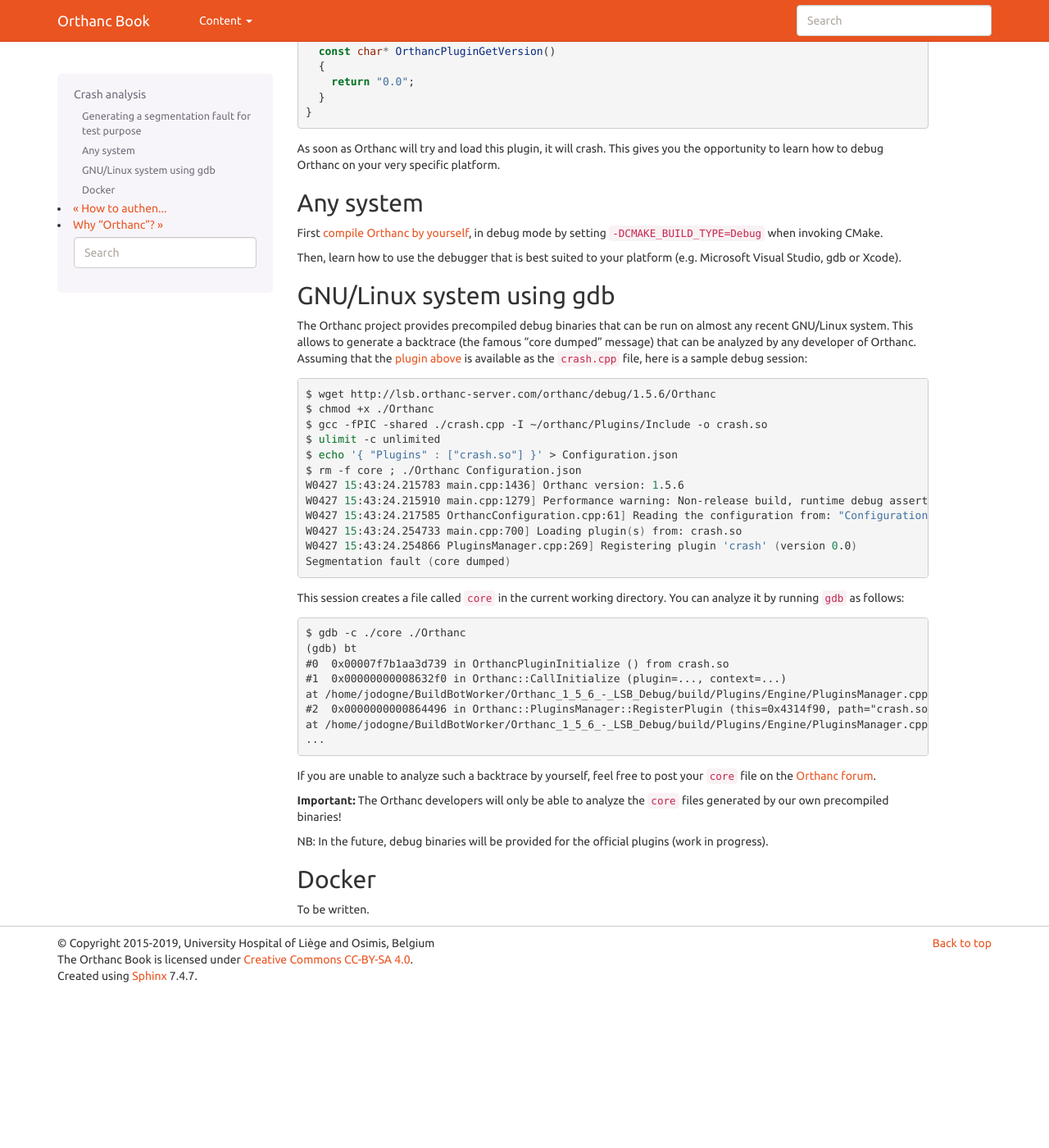
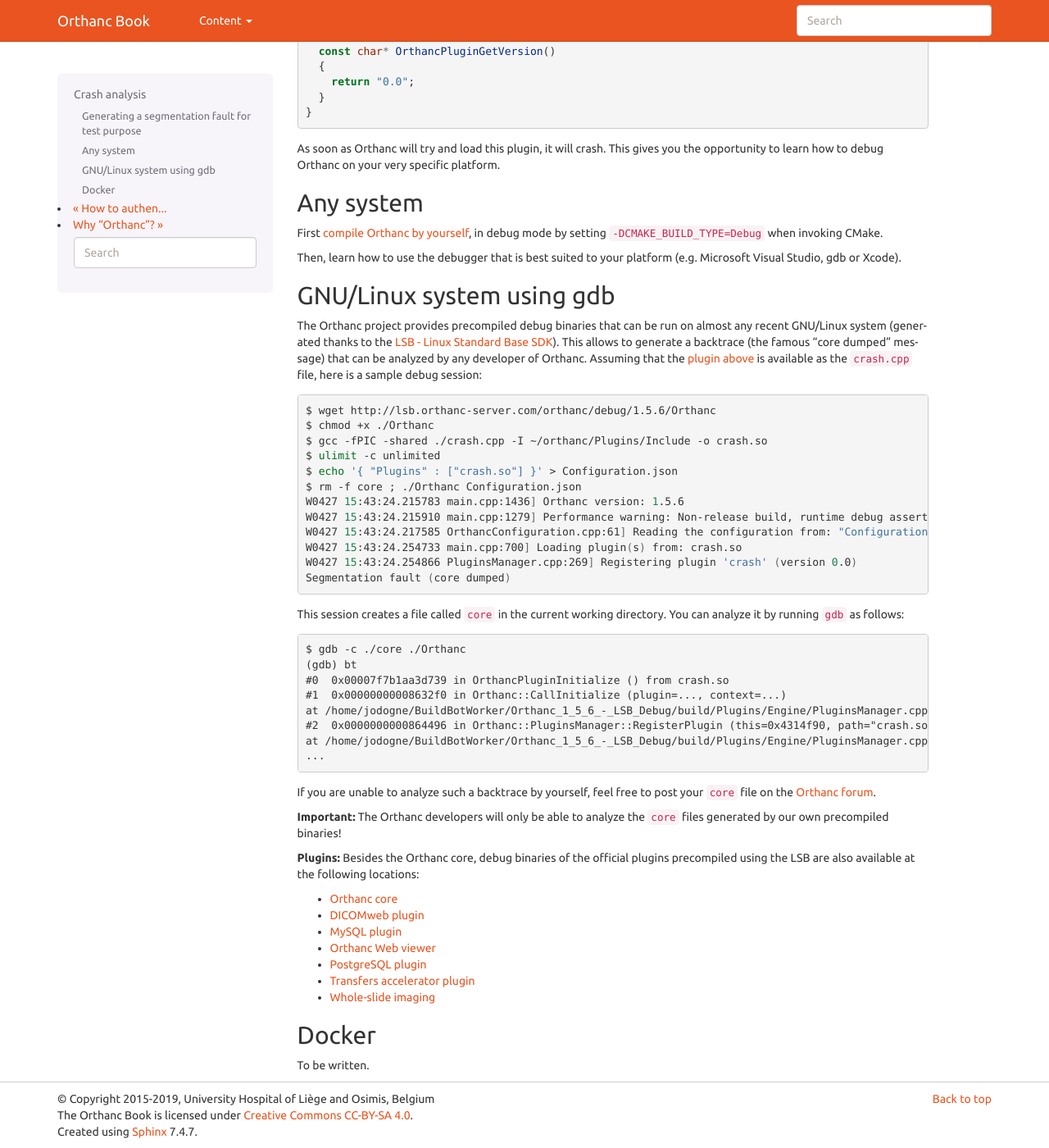
Before and after one commit to orthanc-mirrors/orthanc-book, a Sphinx documentation site: the page built from Sphinx/source/faq/crash.rst, in a window 1280 px wide and 1400 px high, scrolled down 633 px. Shown: the whole window at 82% size. Built offline with Sphinx 7.4.7, drawn with Linux system fonts in a browser that asks for light colours; before the commit the page ends 1843 px from its top, so only the background shows below that.

Commit message:
link to debug plugins

```diff
--- a/Sphinx/source/faq/crash.rst
+++ b/Sphinx/source/faq/crash.rst
@@ -69,11 +69,13 @@
 .. highlight:: bash
 
 The Orthanc project provides precompiled debug binaries that can be
-run on almost any recent GNU/Linux system. This allows to generate a
-backtrace (the famous "core dumped" message) that can be analyzed by
-any developer of Orthanc. Assuming that the :ref:`plugin above
-<segfault-plugin>` is available as the ``crash.cpp`` file, here is a
-sample debug session::
+run on almost any recent GNU/Linux system (generated thanks to the
+`LSB - Linux Standard Base SDK
+<https://en.wikipedia.org/wiki/Linux_Standard_Base>`__). This allows
+to generate a backtrace (the famous "core dumped" message) that can be
+analyzed by any developer of Orthanc. Assuming that the :ref:`plugin
+above <segfault-plugin>` is available as the ``crash.cpp`` file, here
+is a sample debug session::
 
   $ wget http://lsb.orthanc-server.com/orthanc/debug/1.5.6/Orthanc
   $ chmod +x ./Orthanc
@@ -110,8 +112,17 @@
 **Important:** The Orthanc developers will only be able to analyze the
 ``core`` files generated by our own precompiled binaries!
 
-NB: In the future, debug binaries will be provided for the official
-plugins (work in progress).
+**Plugins:** Besides the Orthanc core, debug binaries of the official
+plugins precompiled using the LSB are also available at the following
+locations:
+
+* `Orthanc core <http://lsb.orthanc-server.com/orthanc/debug/>`__
+* `DICOMweb plugin <http://lsb.orthanc-server.com/plugin-dicom-web/debug/>`__
+* `MySQL plugin <http://lsb.orthanc-server.com/plugin-mysql/debug/>`__
+* `Orthanc Web viewer <http://lsb.orthanc-server.com/plugin-webviewer/debug/>`__
+* `PostgreSQL plugin <http://lsb.orthanc-server.com/plugin-postgresql/debug/>`__
+* `Transfers accelerator plugin <http://lsb.orthanc-server.com/plugin-transfers/debug/>`__
+* `Whole-slide imaging <http://lsb.orthanc-server.com/whole-slide-imaging/debug/>`__
 
 
 Docker
```
